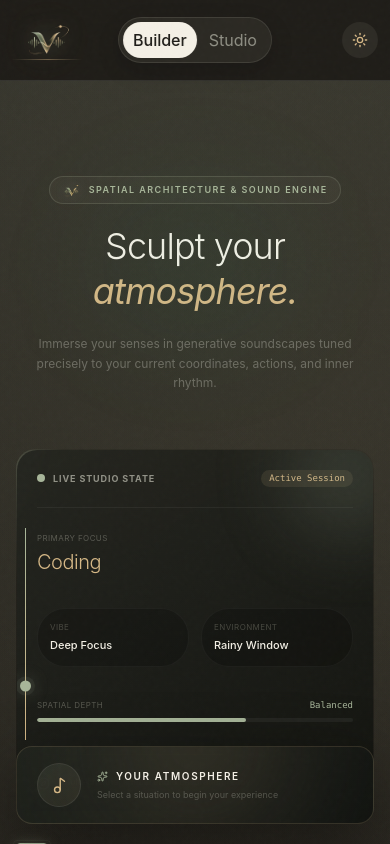
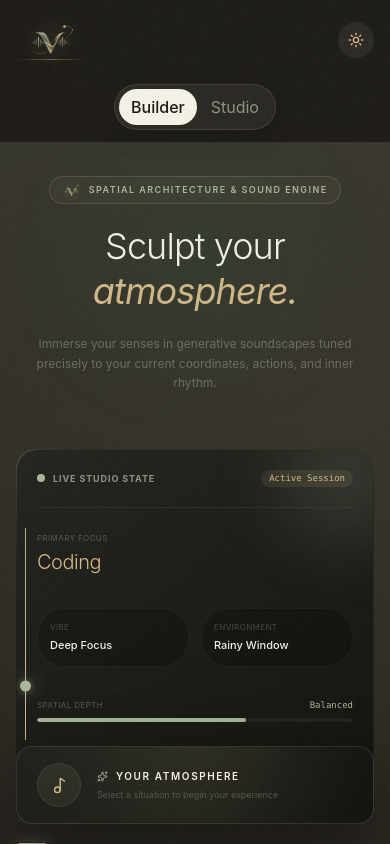
Before and after one commit to mahfuz-10/vibespace, a React (Vite) app: page / in a window 390 px wide. Both pictures are taken after a click on the button "ENTER EXPERIENCE". Shown: the top 844 px of the page. Built offline with nearby package versions, Linux system fonts and the light colour scheme.

Commit message:
Updated features

```diff
--- a/src/components/Navbar.jsx
+++ b/src/components/Navbar.jsx
@@ -89,7 +89,7 @@ export const Navbar = ({
           className="
             max-w-7xl
             mx-auto
-            px-3
+            px-4
             sm:px-8
             h-20
             flex
@@ -107,7 +107,7 @@ export const Navbar = ({
             className="
               flex
               items-center
-              gap-2
+              gap-3
               sm:gap-4
               min-w-0
               flex-shrink-0
@@ -137,9 +137,7 @@ export const Navbar = ({
               aria-label="Go to VibeSpace home"
             >
 
-              {/* =============================================
-                  ACTUAL VIBESPACE LOGO IMAGE
-              ============================================= */}
+              {/* ACTUAL VIBESPACE LOGO IMAGE */}
 
               <img
                 src="/vibespace-logo-transparent.png"
@@ -163,9 +161,7 @@ export const Navbar = ({
               />
 
 
-              {/* =============================================
-                  BRAND TEXT (Hidden on mobile to prevent overlap, visible on sm+ screens)
-              ============================================= */}
+              {/* BRAND TEXT */}
 
               <div
                 className="
@@ -224,9 +220,7 @@ export const Navbar = ({
               </div>
 
 
-              {/* =============================================
-                  BOTTOM ANCHOR LINE
-              ============================================= */}
+              {/* BOTTOM ANCHOR LINE */}
 
               <span
                 className="
@@ -249,9 +243,7 @@ export const Navbar = ({
             </button>
 
 
-            {/* =================================================
-                VERTICAL SEPARATOR
-            ================================================= */}
+            {/* VERTICAL SEPARATOR */}
 
             <span
               className="
@@ -270,7 +262,7 @@ export const Navbar = ({
 
 
           {/* =================================================
-              DESKTOP NAVIGATION
+              DESKTOP NAVIGATION (PC VERSION)
           ================================================= */}
 
           <nav
@@ -441,26 +433,22 @@ export const Navbar = ({
 
 
         {/* =====================================================
-            MOBILE NAVIGATION
+            MOBILE NAVIGATION (Clean & Centered without Overlap)
         ===================================================== */}
 
         <div
           className="
             md:hidden
-            absolute
-            inset-y-0
-            left-1/2
-            -translate-x-1/2
             flex
-            items-center
-            pointer-events-none
-            z-10
+            justify-center
+            pb-3
+            pt-1
+            w-full
           "
         >
 
           <nav
             className="
-              pointer-events-auto
               flex
               items-center
               gap-0.5
@@ -486,10 +474,8 @@ export const Navbar = ({
               type="button"
               onClick={handleHome}
               className="
-                px-2.5
+                px-3
                 py-1.5
-                sm:px-3
-                sm:py-2
                 rounded-full
                 text-[10px]
                 transition-all
@@ -527,10 +513,8 @@ export const Navbar = ({
                 setCurrentTab('studio')
               }
               className="
-                px-2.5
+                px-3
                 py-1.5
-                sm:px-3
-                sm:py-2
                 rounded-full
                 text-[10px]
                 transition-all
```
